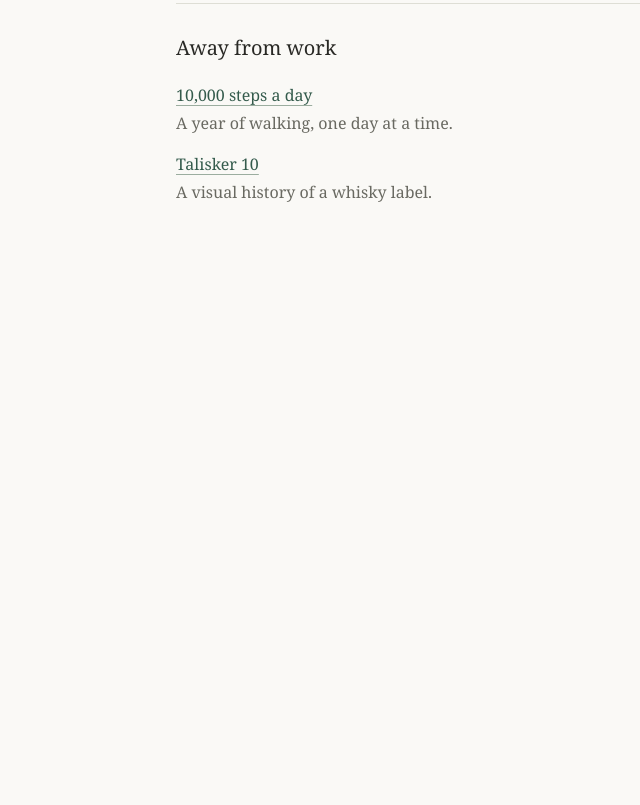
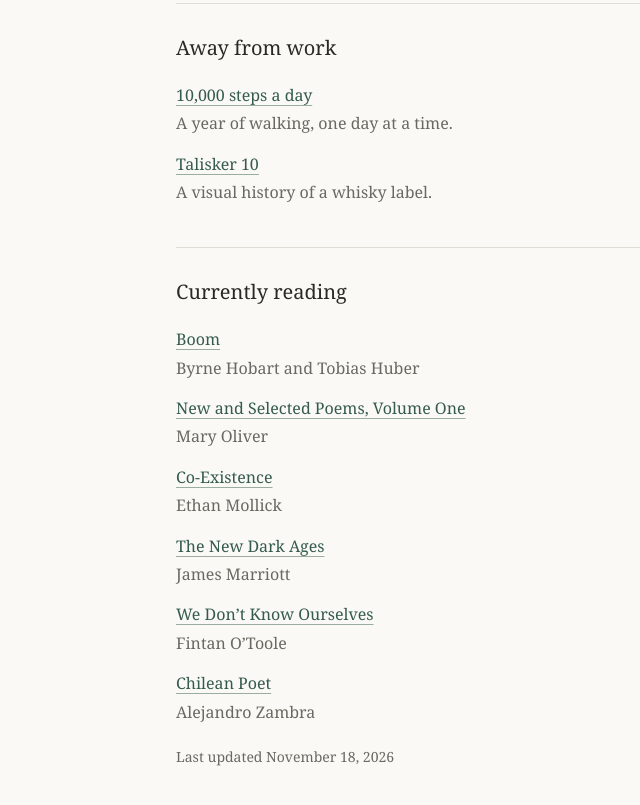
Before and after one commit to amitsaraff/amitsaraff.github.io, a plain HTML site: page index.html in a window 1280 px wide. Shown: the part 963-1768 px from the top of the page, without its empty margins (157-797 px from the left). Before the commit the page ends 1224 px from the top, so only its background shows below. Drawn offline with Linux system fonts and the light colour scheme.

Commit message:
Add currently reading list to homepage (#60)

```diff
--- a/index.html
+++ b/index.html
@@ -86,6 +86,7 @@
     ul { margin: 0; padding: 0; list-style: none; }
     li { margin-top: 14px; font-size: 16px; line-height: 1.65; }
     li p { margin: 2px 0 0; color: var(--muted); }
+    .updated { margin: 20px 0 0; color: var(--muted); font-size: 14px; }
 
     @media (max-width: 520px) {
       main { padding: 56px 24px 40px; }
@@ -157,6 +158,36 @@
         </li>
       </ul>
     </section>
+    <section aria-labelledby="currently-reading">
+      <h2 id="currently-reading">Currently reading</h2>
+      <ul>
+        <li>
+          <a href="https://press.stripe.com/boom">Boom</a>
+          <p>Byrne Hobart and Tobias Huber</p>
+        </li>
+        <li>
+          <a href="https://www.beacon.org/New-and-Selected-Poems-Volume-One-P1082.aspx">New and Selected Poems, Volume One</a>
+          <p>Mary Oliver</p>
+        </li>
+        <li>
+          <a href="https://www.penguinrandomhouse.com/books/813026/co-existence-by-ethan-mollick/">Co-Existence</a>
+          <p>Ethan Mollick</p>
+        </li>
+        <li>
+          <a href="https://www.penguinrandomhouse.com/books/829140/the-new-dark-ages-by-james-marriott/">The New Dark Ages</a>
+          <p>James Marriott</p>
+        </li>
+        <li>
+          <a href="https://www.bloomsbury.com/uk/we-dont-know-ourselves-9781784978341/">We Don’t Know Ourselves</a>
+          <p>Fintan O’Toole</p>
+        </li>
+        <li>
+          <a href="https://www.penguinrandomhouse.com/books/534944/chilean-poet-by-alejandro-zambra-translated-by-megan-mcdowell/">Chilean Poet</a>
+          <p>Alejandro Zambra</p>
+        </li>
+      </ul>
+      <p class="updated">Last updated <time datetime="2026-11-18">November 18, 2026</time></p>
+    </section>
   </main>
 </body>
 </html>
```
